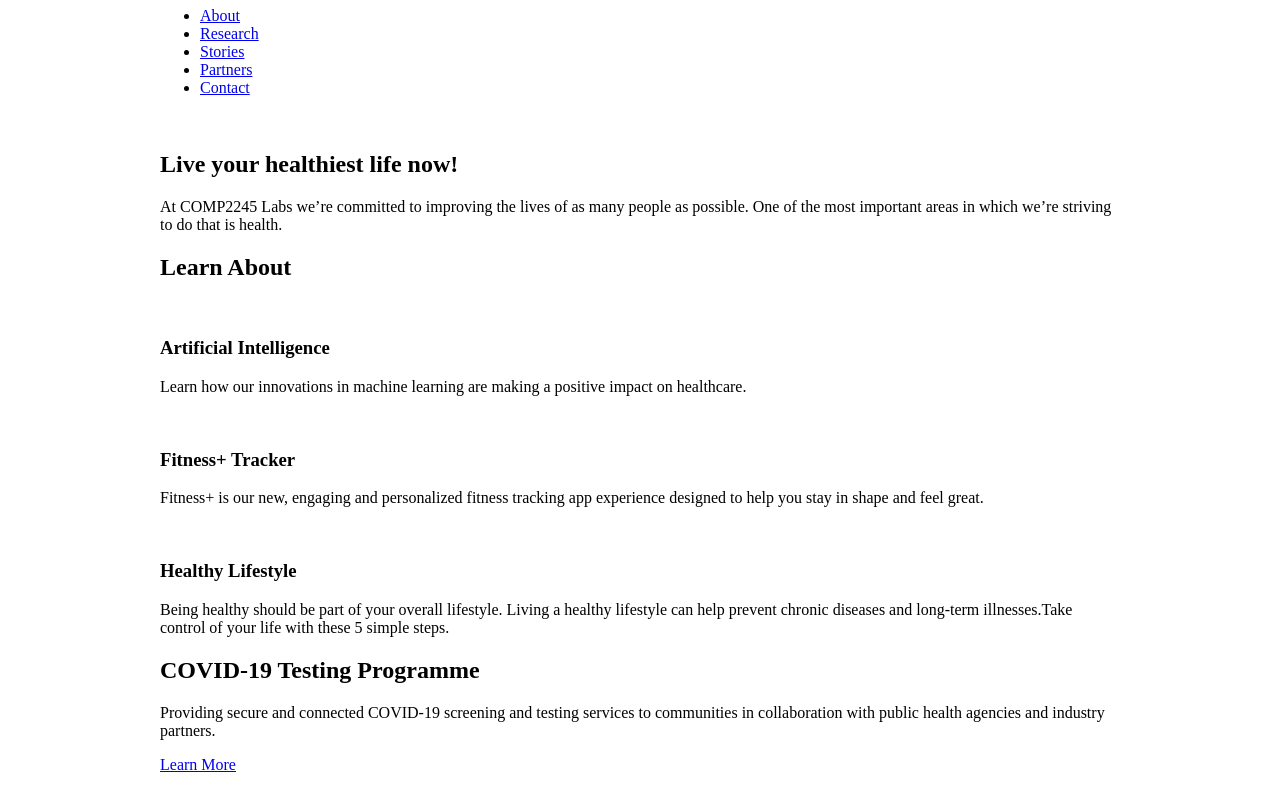
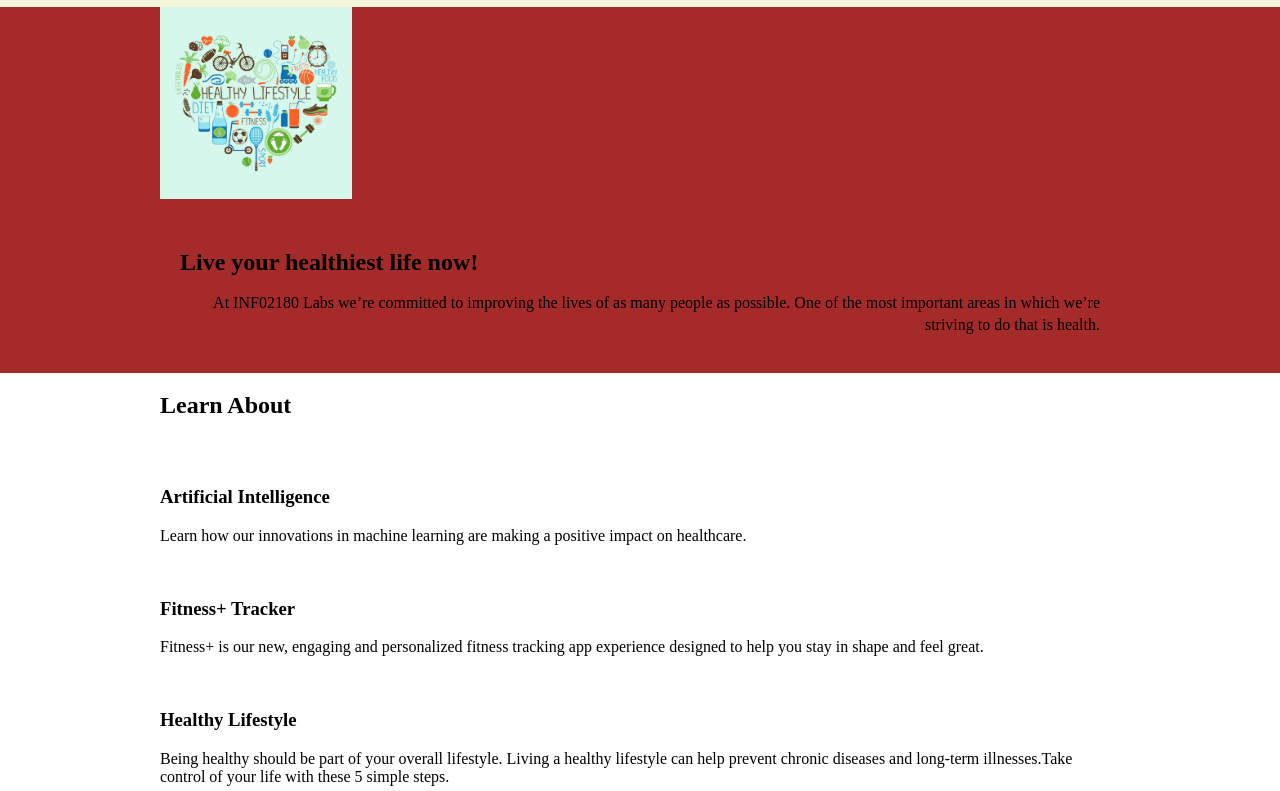
Before and after one commit to CoderTrudy/info2180-project1, a plain HTML site: page index.html in a window 1280 px wide. Shown: the part 73-864 px from the top of the page. Drawn offline with Linux system fonts and the light colour scheme.

Commit message:
added image and edited header

```diff
--- a/index.html
+++ b/index.html
@@ -3,14 +3,14 @@
 <head>
     <meta charset="UTF-8">
     <meta name="viewport" content="width=device-width, initial-scale=1.0">
-    <title>COMP2245 Project 1</title>
+    <title>INF02180 Project 1</title>
     <link rel="stylesheet" href="styles.css">
     <script src="scripts.js"></script>
 </head>
 <body>
     <header>
         <div class="container">
-            <h1>COMP2245 Project 1</h1>
+            <h1>INFO2180 Project 1</h1>
             <nav>
                 <ul>
                     <li><a href="#">About</a></li>
@@ -26,11 +26,11 @@
         <section class="overview-hero">
             <div class="container">
                 <div class="overview-hero-image">
-                    <img src="#" alt="">
+                    <img src="health1.jpg" alt="A collage of things assciated with health">
                 </div>
                 <div class="overview-hero-text">
                     <h2>Live  your healthiest life now!</h2>
-                    <p>At COMP2245 Labs we’re committed to improving the lives of as many people as possible. One of the most important areas in which we’re striving to do that is health.</p>
+                    <p>At INF02180 Labs we’re committed to improving the lives of as many people as possible. One of the most important areas in which we’re striving to do that is health.</p>
                 </div>
             </div>
         </section>
@@ -87,8 +87,8 @@
                 <article>
                     <img src="" alt="">
                     <div class="article-body">
-                        <h3>COMP2245 Labs collaborates with the Ministry of Health and Ministry of Education on COVID-19 Risk Screening and Testing</h3>
-                        <p>COMP2245 Labs, in collaboration with the Ministry of Health and Wellness and Ministry of Education, will launch a pilot project intended to expand access to COVID-19 risk screening and testing for high risk individuals in the parishes of Kingston and St. Andrew.</p>
+                        <h3>INFO2180 Labs collaborates with the Ministry of Health and Ministry of Education on COVID-19 Risk Screening and Testing</h3>
+                        <p>INFO2180 Labs, in collaboration with the Ministry of Health and Wellness and Ministry of Education, will launch a pilot project intended to expand access to COVID-19 risk screening and testing for high risk individuals in the parishes of Kingston and St. Andrew.</p>
                         <p><a href="#">Read this Story</a></p>
                     </div>
                 </article>
@@ -110,7 +110,7 @@
     </main>
     <footer>
         <div class="container">
-            <p>Copyright 2020, Your Name</p>
+            <p>Copyright 2020, Rae-Ann Clarke</p>
         </div>
     </footer>
 </body>
--- a/styles.css
+++ b/styles.css
@@ -8,4 +8,75 @@ body {
     margin: 0 auto;
     max-width: 960px;
     width: 100%;
+    display: flex;
+    flex-wrap: wrap;
+    gap: 10px;
+    justify-content: space-between;
+    align-items: center;
+
+
 }
+
+
+header{
+background-color: beige;
+}
+h1{
+   background-color: beige;
+}
+
+nav{
+    text-align: right;
+    /*grid-column: 5;
+    grid-row: 1;
+    /*background-color: aqua;*/
+    display: inline;
+}
+
+ul{
+    list-style-type: none;
+    /*grid-row: 2;
+    grid-column: 12/12;*/
+    margin:0;
+    padding: 0;
+    overflow: hidden;
+
+}
+
+li{
+    float:left;
+}
+li a{
+    display: inline;
+    padding: 14px 16px;
+    text-decoration: none;
+
+
+}
+
+.overview-hero-image{
+    display: flex;
+    align-items: center;
+}
+.overview-hero-image img{
+    max-width: 20%;
+}
+.overview-hero-text{
+    flex:1;
+    padding:20px;
+}
+.overview-hero-text h2{
+    font-size: 24px;
+    margin-bottom: 10px;
+    justify-content: flex-end;
+
+}
+.overview-hero-text p {
+    font-size: 16px;
+    line-height: 1.4;
+    text-align: right;
+}
+.overview-hero{
+    background-color: brown;
+
+}
```
Also changed, not shown: health1.jpg (added).
